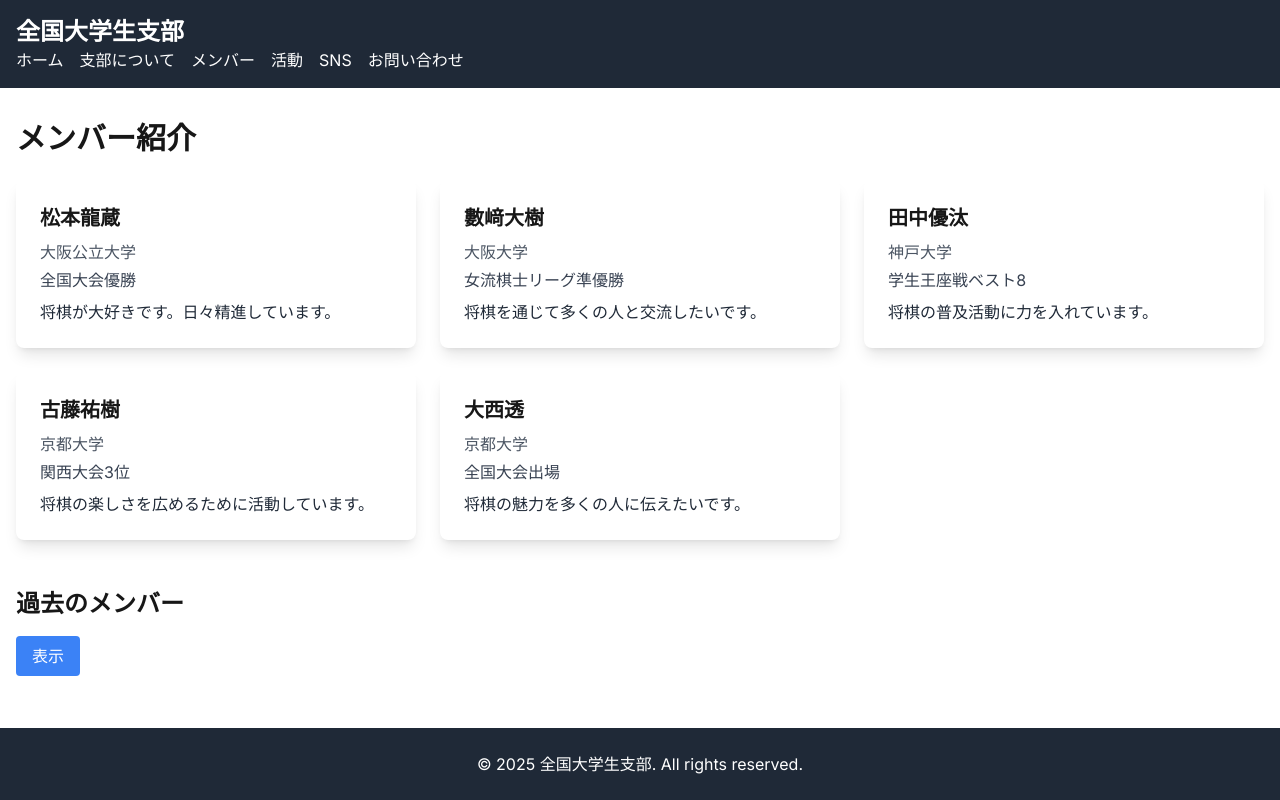
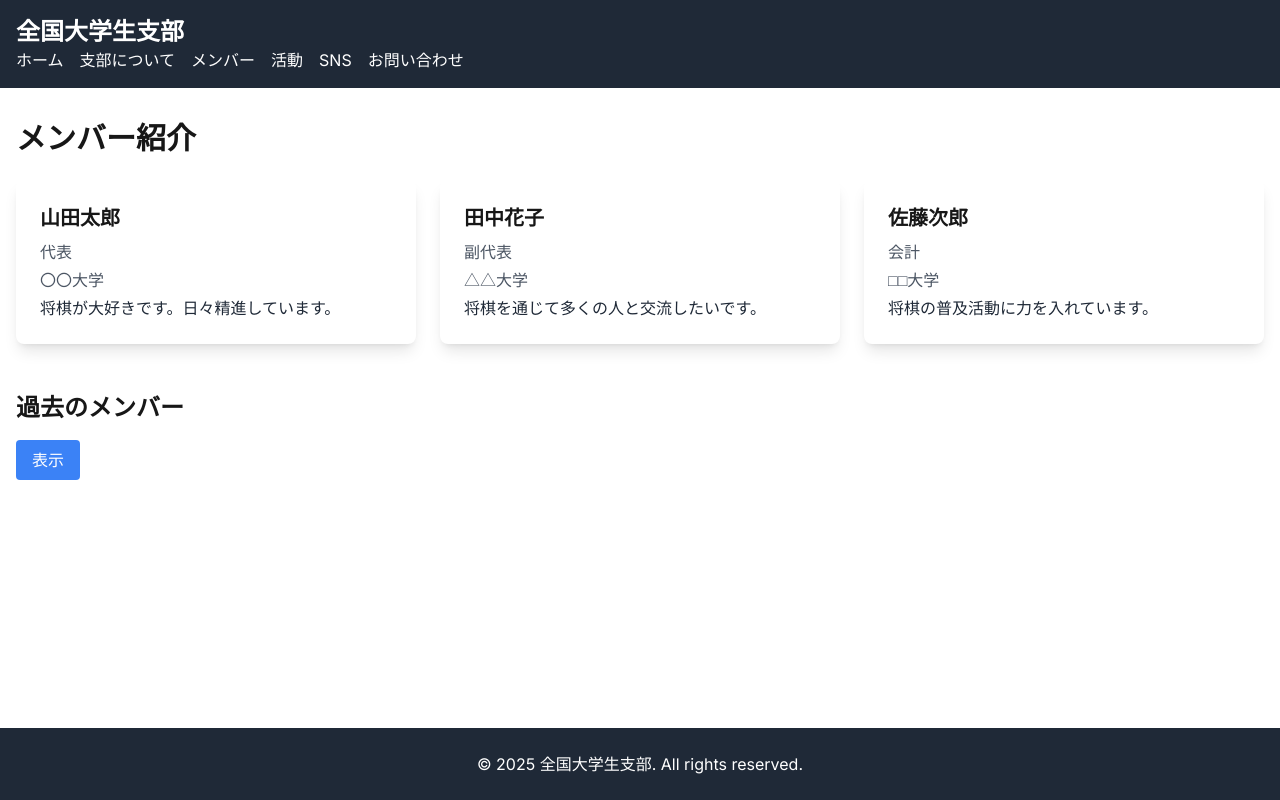
Before and after one commit to DaikiKazusaki/shibu-webpage, a Next.js app: page /members in a window 1280 px wide. Built offline with nearby package versions, Linux system fonts and the light colour scheme.

Commit message:
Delete achivement from member

```diff
--- a/app/members/page.tsx
+++ b/app/members/page.tsx
@@ -4,17 +4,17 @@ import { useState } from 'react'
 
 interface Member {
   name: string
+  role: string
   university: string
-  achievements: string
   introduction: string
 }
 
-const MemberCard: React.FC<Member> = ({ name, university, achievements, introduction }) => {
+const MemberCard: React.FC<Member> = ({ name, role, university, introduction }) => {
   return (
     <div className="bg-white shadow-lg rounded-lg p-6">
       <h2 className="text-xl font-semibold mb-2">{name}</h2>
+      <p className="text-gray-600 mb-1">{role}</p>
       <p className="text-gray-600 mb-1">{university}</p>
-      <p className="text-gray-700 mb-2">{achievements}</p>
       <p className="text-gray-800">{introduction}</p>
     </div>
   )
@@ -53,35 +53,23 @@ const PastMembersList: React.FC = () => {
 export default function Members() {
   const currentMembers: Member[] = [
     {
-      name: '松本龍蔵',
-      university: '大阪公立大学',
-      achievements: '全国大会優勝',
+      name: '山田太郎',
+      role: '代表',
+      university: '〇〇大学',
       introduction: '将棋が大好きです。日々精進しています。'
     },
     {
-      name: '數﨑大樹',
-      university: '大阪大学',
-      achievements: '女流棋士リーグ準優勝',
+      name: '田中花子',
+      role: '副代表',
+      university: '△△大学',
       introduction: '将棋を通じて多くの人と交流したいです。'
     },
     {
-      name: '田中優汰',
-      university: '神戸大学',
-      achievements: '学生王座戦ベスト8',
+      name: '佐藤次郎',
+      role: '会計',
+      university: '□□大学',
       introduction: '将棋の普及活動に力を入れています。'
     },
-    {
-      name: '古藤祐樹',
-      university: '京都大学',
-      achievements: '関西大会3位',
-      introduction: '将棋の楽しさを広めるために活動しています。'
-    },
-    {
-      name: '大西透',
-      university: '京都大学',
-      achievements: '全国大会出場',
-      introduction: '将棋の魅力を多くの人に伝えたいです。'
-    }
     // Add more members as needed
   ]
 
```
